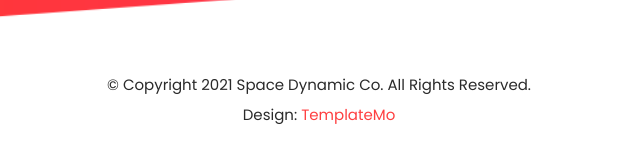
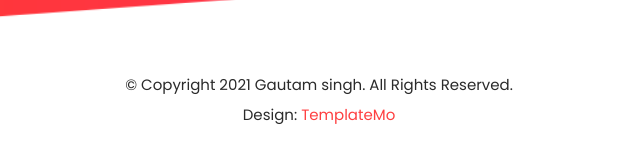
Before and after one commit to gautamk1512/Affiliate-markting, a plain HTML site: page index.html in a window 1280 px wide. Shown: the part 4650-4813 px from the top of the page, 321-961 px from the left. Drawn offline with Linux system fonts and the light colour scheme.

Commit message:
Update index.html

```diff
--- a/index.html
+++ b/index.html
@@ -407,9 +407,9 @@ https://templatemo.com/tm-562-space-dynamic
     <div class="container">
       <div class="row">
         <div class="col-lg-12 wow fadeIn" data-wow-duration="1s" data-wow-delay="0.25s">
-          <p>© Copyright 2021 Space Dynamic Co. All Rights Reserved.
+          <p>© Copyright 2021 Gautam singh. All Rights Reserved.
 
-          <br>Design: <a rel="nofollow" href="https://templatemo.com">TemplateMo</a></p>
+          <br>Design: <a rel="nofollow" href="https://gautamk1512.blogspot.com/">TemplateMo</a></p>
         </div>
       </div>
     </div>
```
